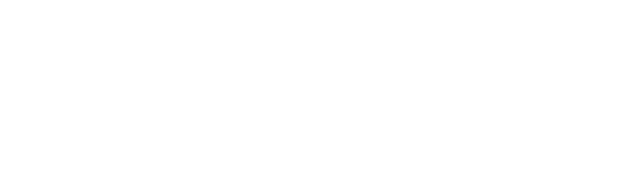
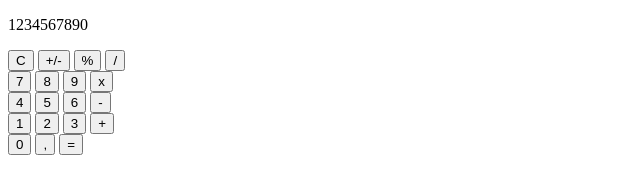
Before and after one commit to tacticalParmesan/iOScalculator-clone, a plain HTML site: page index.html in a window 1280 px wide. Shown: the whole page, without its empty margins (0-640 px from the left). Drawn offline with Linux system fonts and the light colour scheme.

Commit message:
Implemented basic HTML structure

```diff
--- a/index.html
+++ b/index.html
@@ -8,6 +8,42 @@
     <title>Calculator</title>
 </head>
 <body>
+    <div id="calculator-container">
+        <div id="display">
+            <p id="displayed-numbers">1234567890</p>
+        </div>
+        <div id="buttons-container">
+            <div class="buttons-row">
+                <button class="utility-button">C</button>
+                <button class="utility-button">+/-</button>
+                <button class="utility-button">%</button>
+                <button class="operation-button">/</button>
+            </div>
+            <div class="buttons-row">
+                <button class="number-button">7</button>
+                <button class="number-button">8</button>
+                <button class="number-button">9</button>
+                <button class="operation-button">x</button>
+            </div>
+            <div class="buttons-row">
+                <button class="number-button">4</button>
+                <button class="number-button">5</button>
+                <button class="number-button">6</button>
+                <button class="operation-button">-</button>
+            </div>
+            <div class="buttons-row">
+                <button class="number-button">1</button>
+                <button class="number-button">2</button>
+                <button class="number-button">3</button>
+                <button class="operation-button">+</button>
+            </div>
+            <div class="buttons-row">
+                <button class="number-button">0</button>
+                <button class="number-button">,</button>
+                <button class="operation-button">=</button>
+            </div>
+        </div>
+    </div>
 
 </body>
 </html>
```
